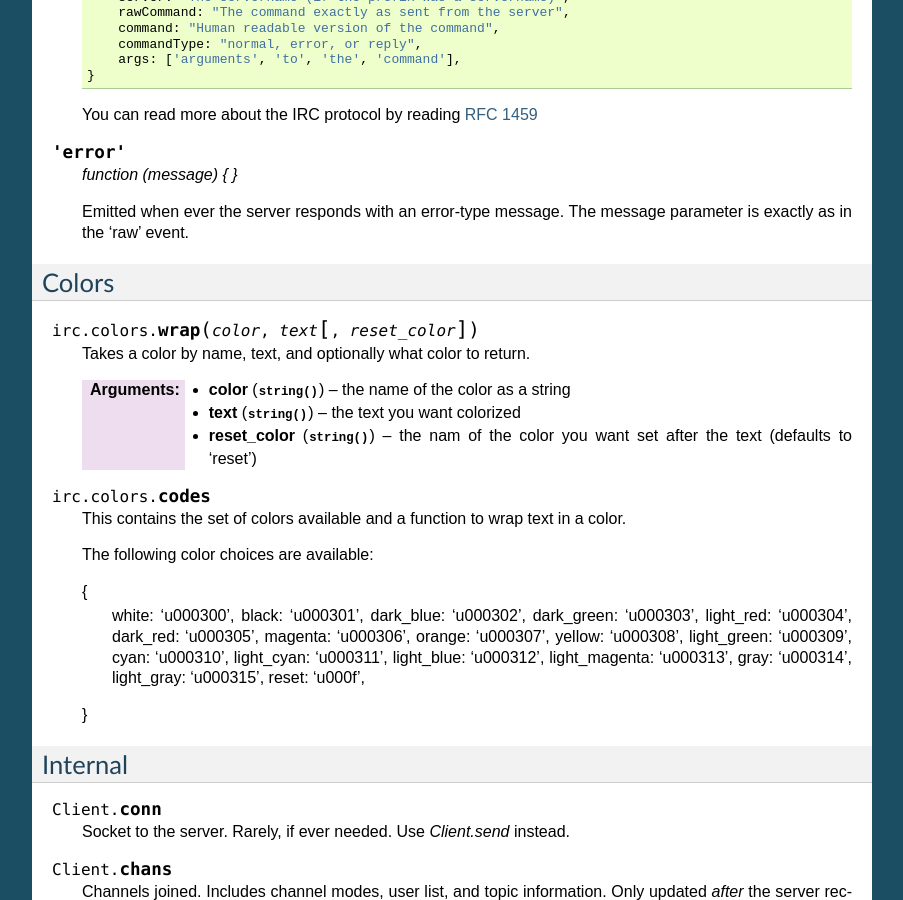
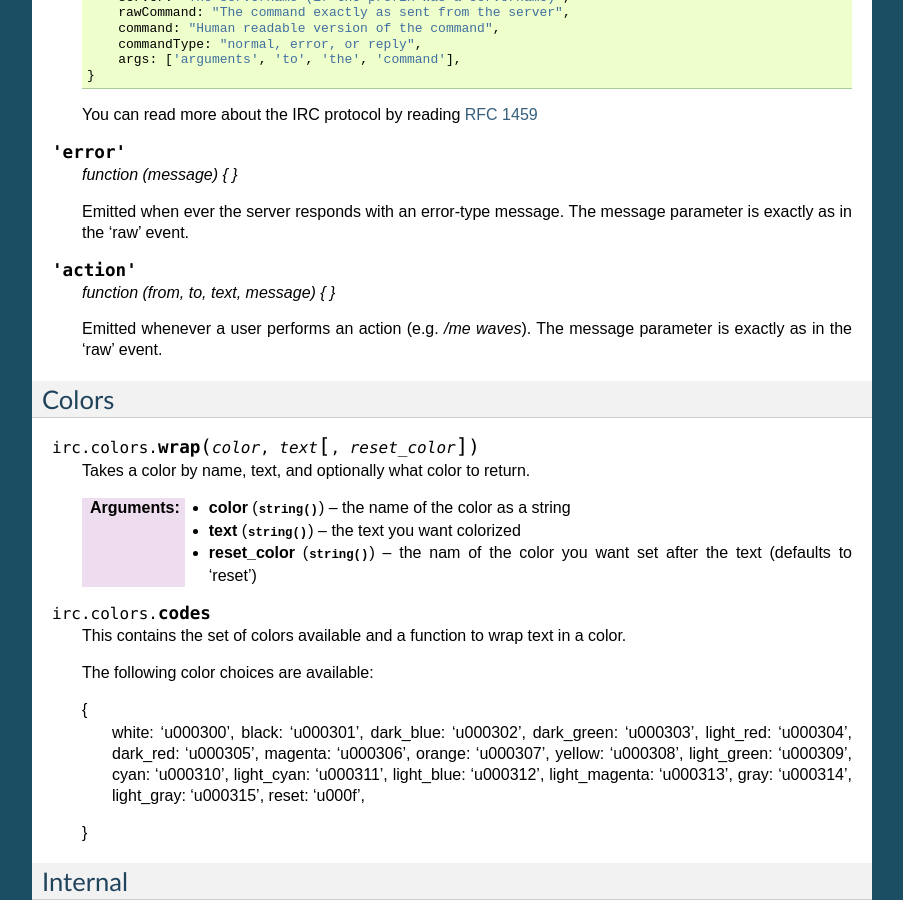
Before and after one commit to martynsmith/node-irc, a Sphinx documentation site: the page built from docs/API.rst, in a window 1280 px wide and 900 px high, scrolled down 7201 px. Shown: the whole window, without its empty margins (198-1101 px from the left). Built offline with Sphinx 7.4.7, drawn with Linux system fonts in a browser that asks for light colours.

Commit message:
Add information about the action event in the docs

```diff
--- a/docs/API.rst
+++ b/docs/API.rst
@@ -462,6 +462,13 @@ Events
     Emitted when ever the server responds with an error-type message. The message
     parameter is exactly as in the 'raw' event.
 
+.. js:data:: 'action'
+
+    `function (from, to, text, message) { }`
+
+    Emitted whenever a user performs an action (e.g. `/me waves`).
+    The message parameter is exactly as in the 'raw' event.
+
 Colors
 ------
 
```
